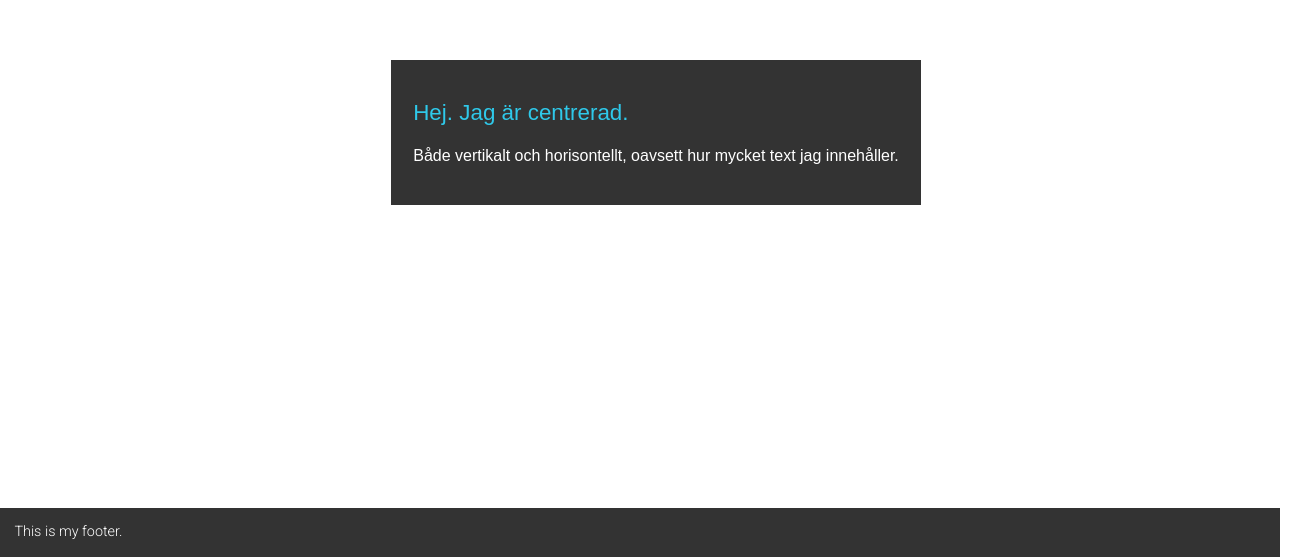
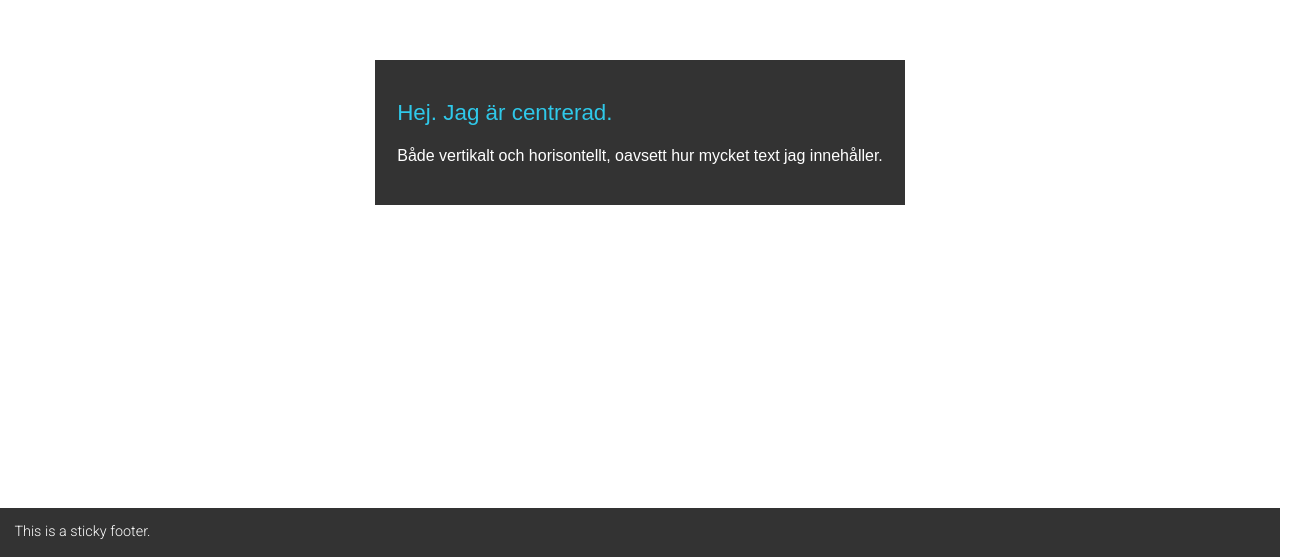
Before and after one commit to jwallin/flexbox-presentation, a website: page examples/vertical-center.html in a window 1280 px wide. Shown: the part 243-800 px from the top of the page, 1312 px wide, since content can reach past the window. Drawn offline with Linux system fonts and the light colour scheme.

Commit message:
CSS fixes

```diff
--- a/examples/vertical-center.html
+++ b/examples/vertical-center.html
@@ -33,10 +33,6 @@
 			-moz-box-pack: center;
 			-ms-flex-pack: center;
 		    justify-content: center;
-
-		  /* Not so important stuff */
-		    height: 100%;
-		    width:100%;
 		}
 
 		main article {
@@ -65,6 +61,6 @@
 		    <p>Både vertikalt och horisontellt, oavsett hur mycket text jag innehåller.</p>
 		  </article>
 		</main>
-		<footer>This is my footer.</footer>
+		<footer>This is a sticky footer.</footer>
     </body>
 </html>
```
Also changed, not shown: examples/direction.html (+1 -1 lines), examples/index.html (+1 -1 lines), examples/wrap.html (+1 -1 lines).
